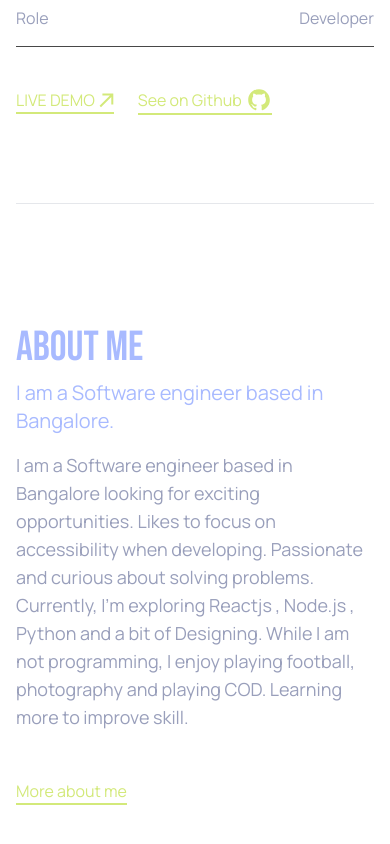
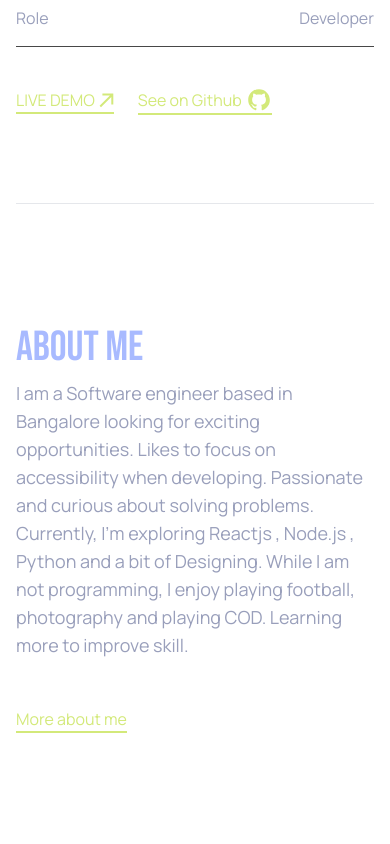
Before and after one commit to sirdroj/newPtfv1, a React (Vite) app: page / in a window 390 px wide. Shown: the part 2182-3026 px from the top of the page. Built offline with nearby package versions, Linux system fonts and the light colour scheme.

Commit message:
Update AboutMe1.jsx

```diff
--- a/src/components/AboutMe1.jsx
+++ b/src/components/AboutMe1.jsx
@@ -7,7 +7,7 @@ const AboutMe1 = () => {
                 About Me
             </div>
             <div className='lg:w-[1800px] lg:px-3 font-manrope'>
-                <h1 className=' lg:text-3xl text-xl text-LightBlue mb-4'>
+                <h1 className=' lg:text-3xl text-xl text-LightBlue mb-4 lg:block hidden'>
                     I am a Software engineer based in Bangalore.
                 </h1>
                 <p className=" mb-12 text-lg text-secondary">
```
